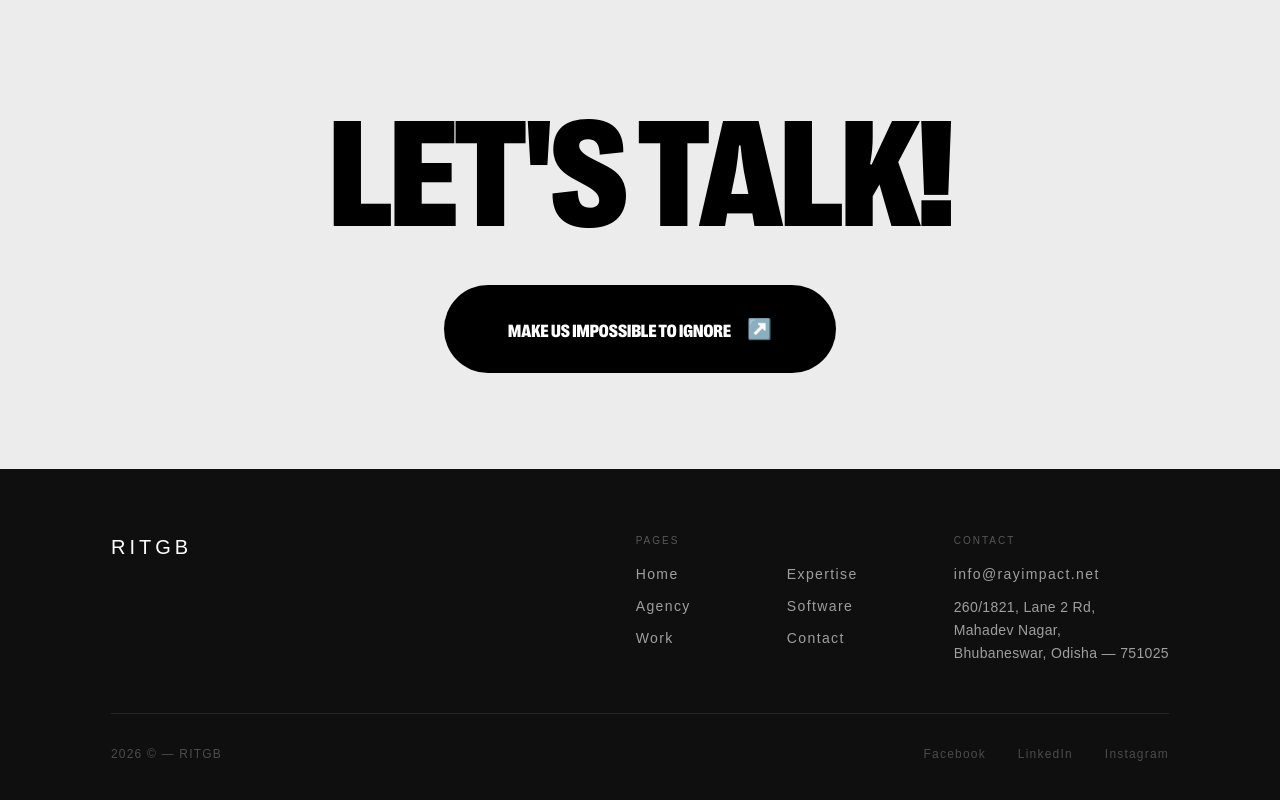
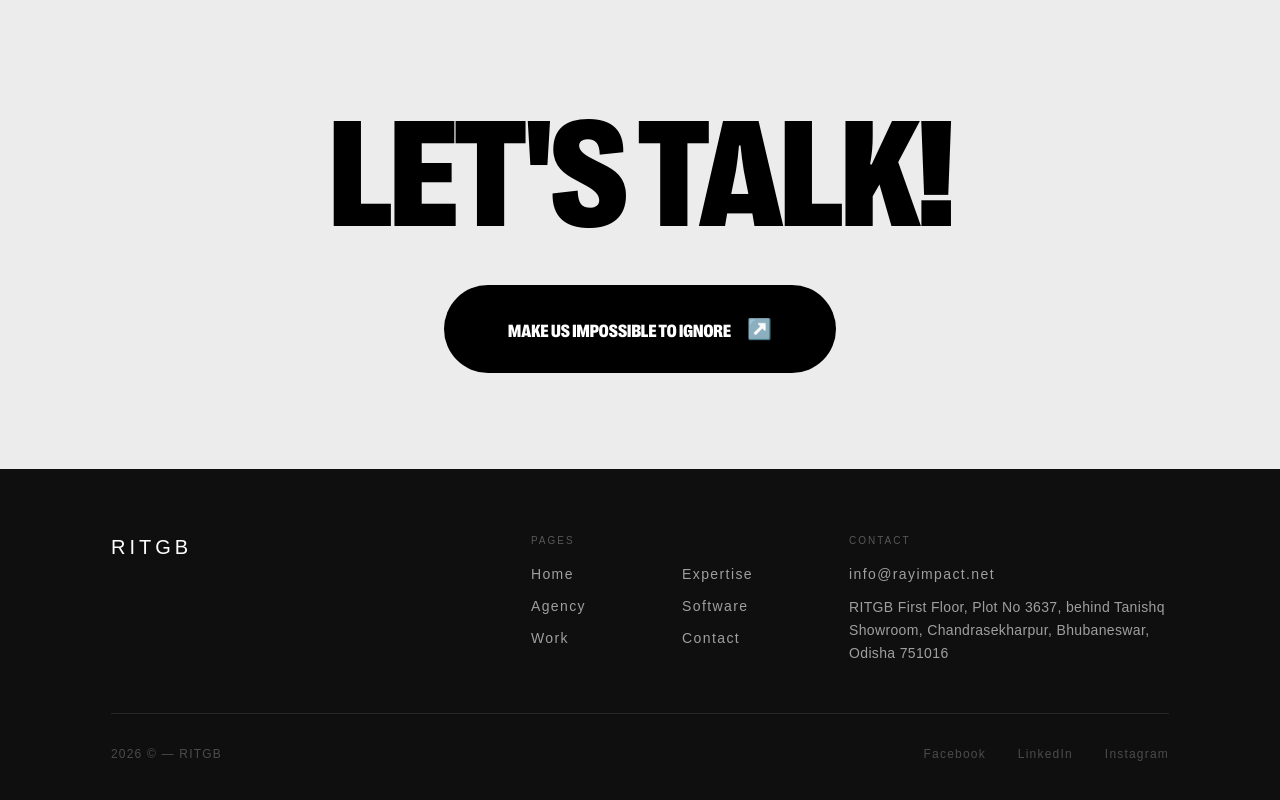
Before and after one commit to Moneythatmatter/RITGB, a Next.js app: page /work in a window 1280 px wide. Shown: the part 6454-7254 px from the top of the page. Built offline with nearby package versions, Linux system fonts and the light colour scheme.

Commit message:
changed address in footer

```diff
--- a/src/components/Footer.tsx
+++ b/src/components/Footer.tsx
@@ -72,11 +72,8 @@ export default function SiteFooter() {
                 rel="noopener noreferrer"
                 className="font-[Arial] text-sm text-white/60 hover:text-white transition-colors tracking-wide leading-relaxed break-words"
               >
-                260/1821, Lane 2 Rd,
-                <br />
-                Mahadev Nagar,
-                <br />
-                Bhubaneswar, Odisha — 751025
+                RITGB First Floor, Plot No 3637, behind Tanishq Showroom,
+                Chandrasekharpur, Bhubaneswar, Odisha 751016
               </a>
             </div>
           </div>
```
